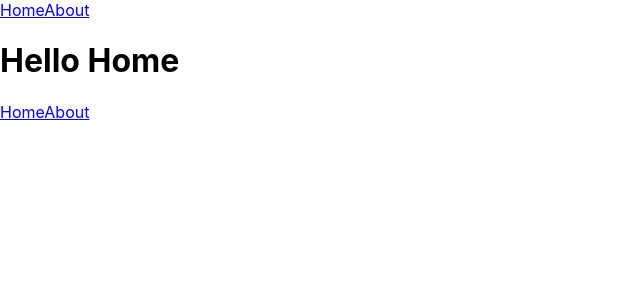
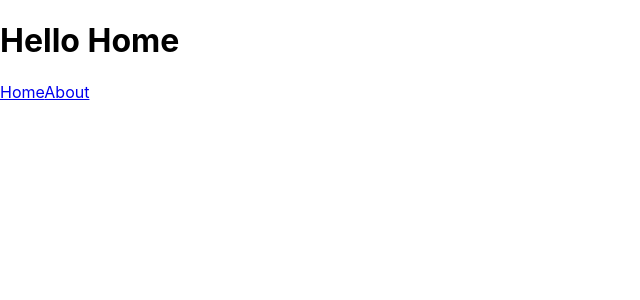
Before and after one commit to RossignolBrigand/OpenClassrooms_Projet_05, a React (Create React App) app in the folder kasa-immo/: page / in a window 1280 px wide. Shown: the top 300 px of the page, without its empty margins (0-640 px from the left). Built offline with nearby package versions, Linux system fonts and the light colour scheme.

Commit message:
feat: created router component

```diff
--- /dev/null
+++ b/kasa-immo/src/components/Router/Router.jsx
@@ -0,0 +1,19 @@
+import { BrowserRouter as Router, Route, Routes } from 'react-router-dom';
+
+import Home from '../../pages/Home/Home';
+import About from '../../pages/About/About';
+import Error from '../../pages/Error/Error';
+
+function AppRouter() {
+    return (
+        <Router>
+            <Routes>
+                <Route path='/' element={<Home />}></Route>
+                <Route path='/about' element={<About />}></Route>
+                <Route path='*' element={<Error />}></Route>
+            </Routes>
+        </Router>
+    )
+}
+
+export default AppRouter;
--- a/kasa-immo/src/index.jsx
+++ b/kasa-immo/src/index.jsx
@@ -1,26 +1,16 @@
 import React from 'react';
 import ReactDOM from 'react-dom/client';
-import { BrowserRouter as Router, Route, Routes } from 'react-router-dom';
-
-import Home from './pages/Home/Home';
-import About from './pages/About/About';
-import Error from './pages/Error/Error';
 
 import './index.css';
 import reportWebVitals from './reportWebVitals';
 import Header from './components/Header/Header';
+import AppRouter from './components/Router/Router';
 
 const root = ReactDOM.createRoot(document.getElementById('root'));
 root.render(
   <React.StrictMode>
-    <Router>
-      <Header/>
-      <Routes>
-        <Route path='/' element={<Home/>}></Route>
-        <Route path='/about' element={<About/>}></Route>
-        <Route path='*' element={<Error/>}></Route>
-      </Routes>
-    </Router>
+    <AppRouter>
+    </AppRouter>
   </React.StrictMode>
 );
 
```
